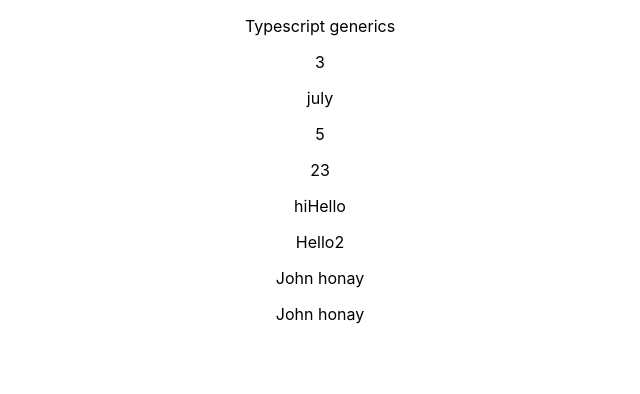
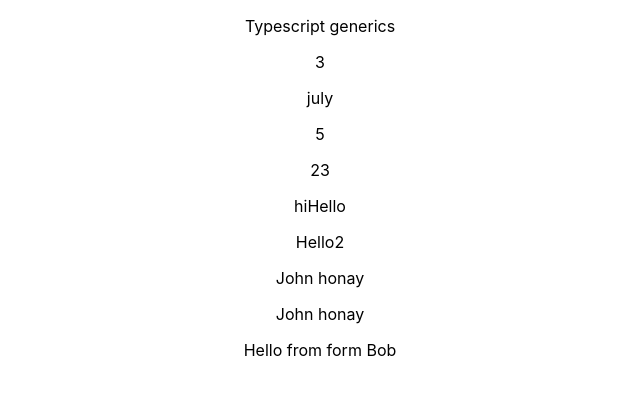
Before and after one commit to NidhitheCoder/advanced-react, a React (Create React App) app in the folder typescript-generics/: page / in a window 1280 px wide. Shown: the top 394 px of the page, without its empty margins (320-960 px from the left). Built offline with nearby package versions, Linux system fonts and the light colour scheme.

Commit message:
feat: create a custom form component using generic

```diff
--- a/typescript-generics/src/App.tsx
+++ b/typescript-generics/src/App.tsx
@@ -1,5 +1,6 @@
 import React from 'react';
 import './App.css';
+import Form from './components/Form';
 import { last, makeArr, makeFullName, makeFullName2, sample } from './generics';
 
 function App() {
@@ -26,6 +27,10 @@ const nameObject2 = makeFullName2({firstName: 'John', lastName: 'honay', age: 25
      <p>{value3}</p>
      <p>{nameObject.fullName}</p>
      <p>{nameObject2.fullName}</p>
+
+     <Form values={{firstName: 'Bob'}}>
+       {(values) => <div> Hello from form {values.firstName}</div>}
+     </Form>
     </div>
   );
 }
--- /dev/null
+++ b/typescript-generics/src/components/Form.tsx
@@ -0,0 +1,16 @@
+import { useState } from "react";
+
+interface FormProps<T> {
+  values: T,
+  children: (value: T) => JSX.Element,
+};
+
+const Form = <T extends {}>({values, children}: FormProps<T>) => {
+  // const [state, setState] = useState({name: ''});
+  // // Overwrite generics
+  const [state, setState] = useState<{firstName:string | null}>({firstName: ''});
+
+  return children(values);
+};
+
+export default Form;
```
